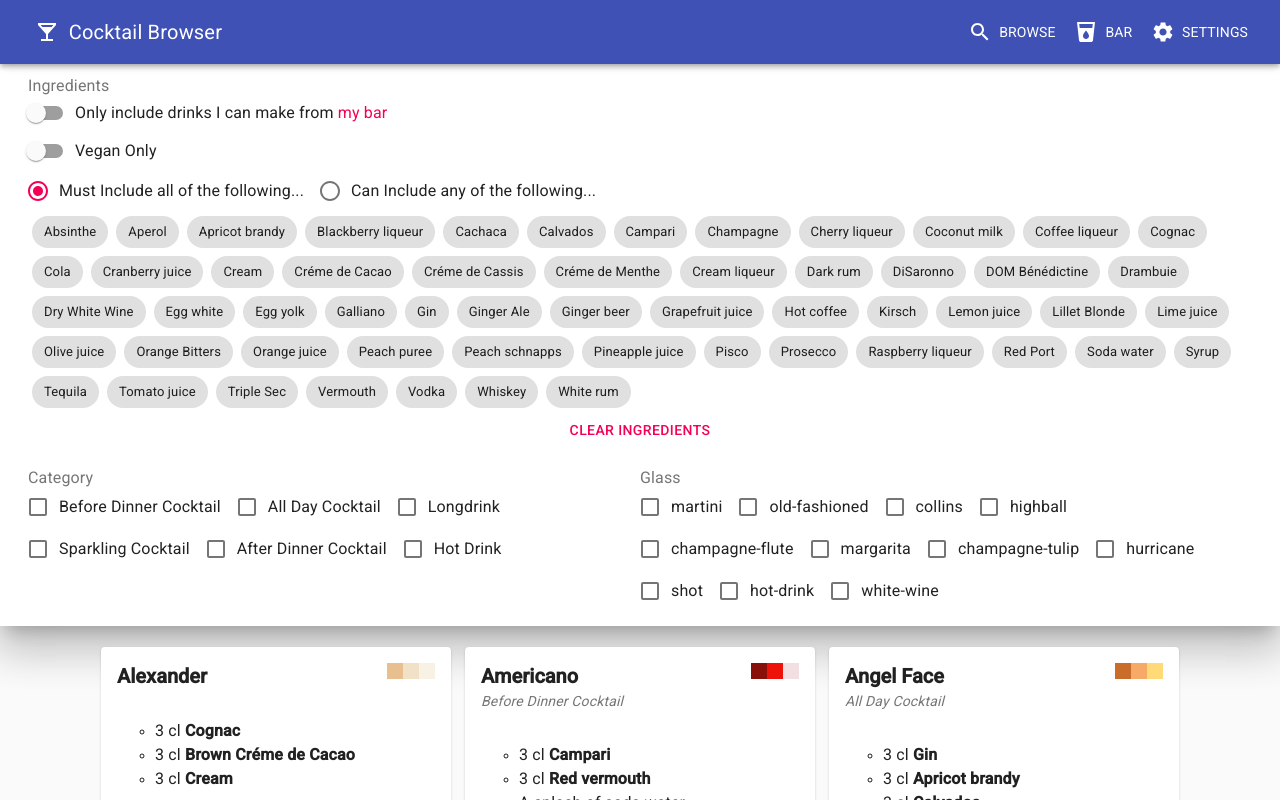
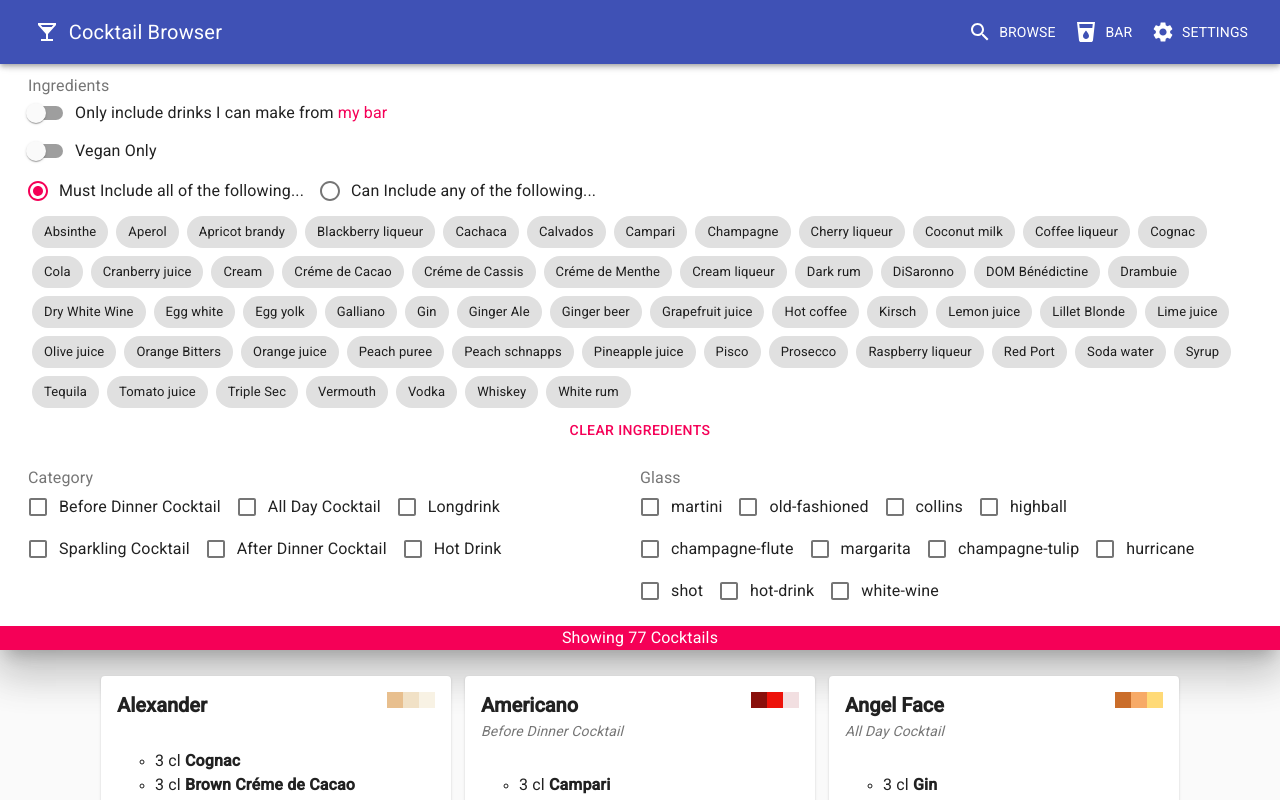
Before and after one commit to mikeyhogarth/cocktails, a React (Create React App) app: page / in a window 1280 px wide. Shown: the top 800 px of the page. Built offline with nearby package versions, Linux system fonts and the light colour scheme.

Commit message:
Add indicator to show number of cocktails

```diff
--- a/package.json
+++ b/package.json
@@ -7,6 +7,7 @@
     "@material-ui/core": "^4.0.0",
     "@material-ui/icons": "^4.0.0",
     "lodash": "^4.17.11",
+    "pluralize": "^8.0.0",
     "react": "^16.8.6",
     "react-circular-progressbar": "^2.0.0",
     "react-dom": "^16.8.6",
--- a/src/components/CocktailBrowser.js
+++ b/src/components/CocktailBrowser.js
@@ -6,7 +6,7 @@
 
 const CocktailBrowser = ({ filteredCocktails }) => (
   <div>
-    <CocktailFilter />
+    <CocktailFilter filteredCocktails={filteredCocktails} />
     <CocktailList cocktails={filteredCocktails} />
   </div>
 );
--- a/src/components/CocktailFilter.js
+++ b/src/components/CocktailFilter.js
@@ -1,5 +1,5 @@
 import React from "react";
-
+import pluralize from "pluralize";
 import {
   Radio,
   RadioGroup,
@@ -24,10 +24,13 @@
 import { allGlassesSelector, allCategoriesSelector } from "../selectors";
 import { removeOrAddItemFromArray } from "../utilities/util";
 
-const styles = theme => ({
+const styles = theme => {
+  //debugger;
+  return {
     filter: {
-    ...theme.mixins.gutters,
-    justifyContent: "center",
+      justifyContent: "center"
+    },
+    filterContent: {
       padding: "1em 2em"
     },
     heading: {
@@ -38,11 +41,17 @@
     },
     checkboxOptionContainer: {
       marginTop: "1.5em"
+    },
+    resultCount: {
+      textAlign: "center",
+      backgroundColor: theme.palette.secondary.main,
+      color: theme.palette.getContrastText(theme.palette.secondary.light)
     }
-});
+  };
+};
 
 const CocktailFilter = ({
-  allCocktails,
+  filteredCocktails,
   updateFilter,
   allGlasses,
   allCategories,
@@ -57,6 +66,7 @@
   classes
 }) => (
   <Paper square={true} elevation={24} className={classes.filter}>
+    <div className={classes.filterContent}>
       <FormControl component="fieldset" className={classes.formControl}>
         <FormLabel component="legend">Ingredients</FormLabel>
 
@@ -207,12 +217,17 @@
           </FormControl>
         </Grid>
       </Grid>
+    </div>
+    <div className={classes.resultCount}>
+      <Typography gutterBottom>
+        Showing {pluralize("Cocktail", filteredCocktails.length, true)}
+      </Typography>
+    </div>
   </Paper>
 );
 
 const mapStateToProps = state => ({
   filterOptions: state.filterOptions,
-  allCocktails: state.db.cocktails,
   allGlasses: allGlassesSelector(state),
   allCategories: allCategoriesSelector(state)
 });
--- a/src/components/CocktailList.js
+++ b/src/components/CocktailList.js
@@ -4,7 +4,8 @@
 import { withStyles } from "@material-ui/core/styles";
 import BadMood from "@material-ui/icons/MoodBad";
 
-const styles = theme => ({
+const styles = theme => {
+  return {
     content: {
       paddingTop: "1em",
       paddingBottom: "1em"
@@ -12,7 +13,8 @@
     gridList: {
       justifyContent: "center"
     }
-});
+  };
+};
 
 const CocktailList = ({ classes, cocktails = [] }) => (
   <div>
```
Also changed, not shown: 2 other files (tests, documents, lock files or other folders). Lines whose indentation alone changed are shown as unchanged.
